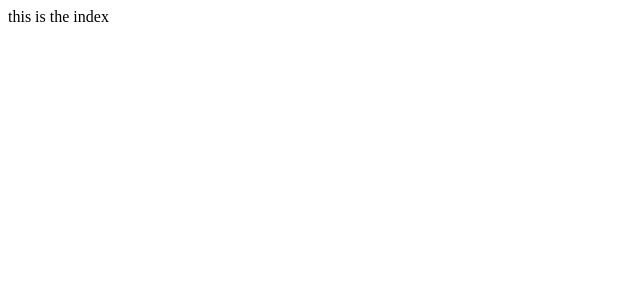
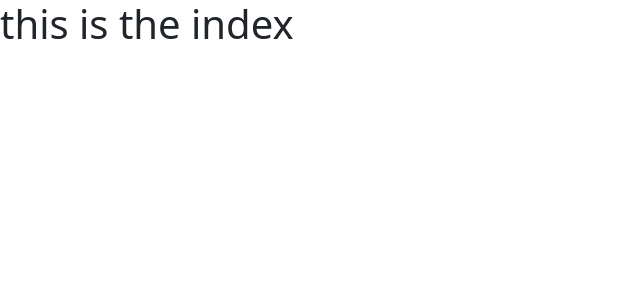
Before and after one commit to renzo-c/ticketing-app, a Next.js app in the folder client/: page / in a window 1280 px wide. Shown: the top 300 px of the page, without its empty margins (0-640 px from the left). Built offline with nearby package versions, Linux system fonts and the light colour scheme.

Commit message:
Moves _app.js to correct directory

```diff
--- a/client/next.config.js
+++ b/client/next.config.js
@@ -1,6 +1,6 @@
 module.exports = {
+  // pull all the different files inside the project directory each 300 ms
   webpack: (config) => {
-    // pull all the different files inside the project directory eash 300 ms
     config.watchOptions.poll = 300;
     return config;
   },
--- a/client/pages/index.js
+++ b/client/pages/index.js
@@ -1,5 +1,5 @@
 const Index = () => {
-  return <div>this is the index</div>;
+  return <h1>this is the index</h1>;
 };
 
 export default Index;
```
Also changed, not shown: client/pages/_app.js (renamed from client/_app.js).
